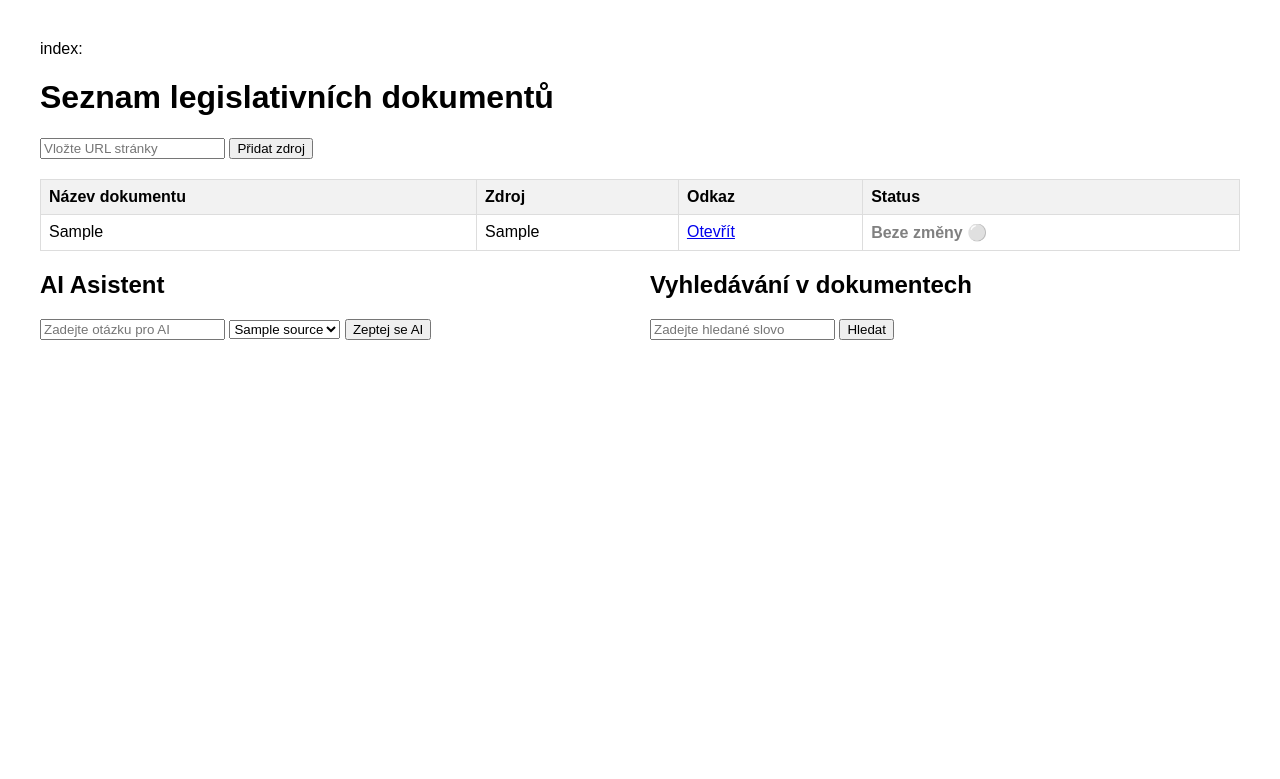
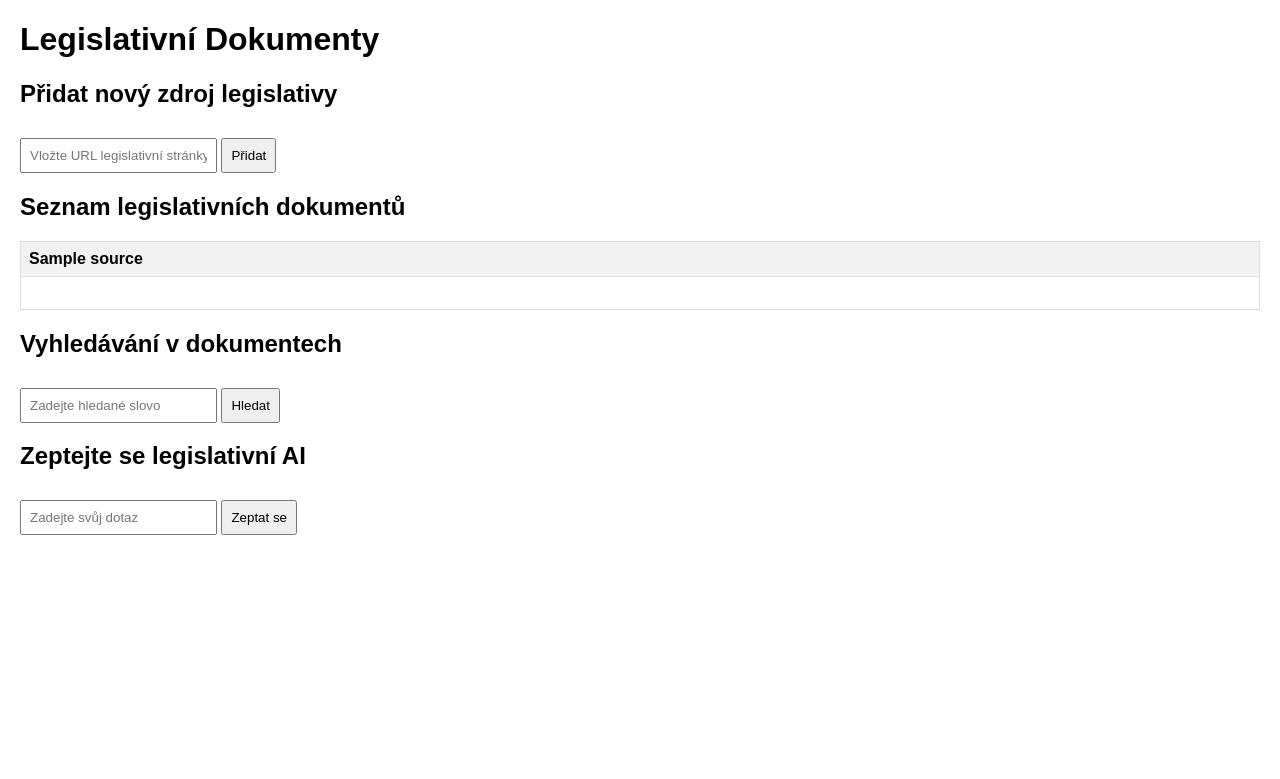
Before and after one commit to Maikl76/legislativa-app, a Flask app: template templates/index.html in a window 1280 px wide. Shown: the top 779 px of the page. Run offline with Flask 3, Linux system fonts and the light colour scheme; the template is opened without the code that fills it: most values are stand-ins (such as "Sample title", 1, 10 or a date in 2020); lists and menus that the app fills with data are empty.

Commit message:
Update index.html

```diff
--- a/templates/index.html
+++ b/templates/index.html
@@ -1,14 +1,13 @@
-index: <!DOCTYPE html>
+<!DOCTYPE html>
 <html lang="cs">
 <head>
     <meta charset="UTF-8">
     <meta name="viewport" content="width=device-width, initial-scale=1.0">
-    <title>Legislativa</title>
+    <title>Legislativní Dokumenty</title>
     <style>
         body {
             font-family: Arial, sans-serif;
             margin: 20px;
-            padding: 20px;
         }
         table {
             width: 100%;
@@ -23,110 +22,90 @@ index: <!DOCTYPE html>
         th {
             background-color: #f2f2f2;
         }
-        .status {
-            font-weight: bold;
+        input, button {
+            padding: 8px;
+            margin-top: 10px;
         }
-        .new { color: green; }
-        .updated { color: orange; }
-        .unchanged { color: gray; }
-        #searchResults, #aiResults {
+        #searchResults, #aiResponse {
+            border: 1px solid #ccc;
+            padding: 10px;
             margin-top: 20px;
-            padding: 10px;
-            border: 1px solid #ccc;
             display: none;
-        }
-        .column-container {
-            display: flex;
-            gap: 20px;
-        }
-        .column {
-            flex: 1;
+            width: 100%;
+            max-width: 600px;
         }
     </style>
 </head>
 <body>
 
-    <h1>Seznam legislativních dokumentů</h1>
+    <h1>Legislativní Dokumenty</h1>
 
-    <!-- Přidání nového zdroje -->
+    <!-- ✅ Formulář pro přidání nové legislativní stránky -->
+    <h2>Přidat nový zdroj legislativy</h2>
     <form action="/add_source" method="post">
-        <input type="text" name="url" placeholder="Vložte URL stránky" required>
-        <button type="submit">Přidat zdroj</button>
+        <input type="text" name="url" placeholder="Vložte URL legislativní stránky" required>
+        <button type="submit">Přidat</button>
     </form>
 
-    <!-- Tabulka dokumentů -->
+    <!-- ✅ Tabulka s dokumenty (dynamická podle počtu webů) -->
+    <h2>Seznam legislativních dokumentů</h2>
     <table>
         <tr>
-            <th>Název dokumentu</th>
-            <th>Zdroj</th>
-            <th>Odkaz</th>
-            <th>Status</th>
+            {% for source in sources %}
+                <th>{{ source }}</th>
+            {% endfor %}
         </tr>
+        <tr>
+            {% for source in sources %}
+                <td>
+                    <ul>
                         {% for document in documents %}
-        <tr>
-            <td>{{ document["Název dokumentu"] }}</td>
-            <td>{{ document["Odkaz na zdroj"] }}</td>
-            <td><a href="{{ document['Soubor'] }}" target="_blank">Otevřít</a></td>
-            <td class="status {% if document_status.get(document['Název dokumentu']) == 'Nový ✅' %}new{% elif document_status.get(document['Název dokumentu']) == 'Aktualizován 🟡' %}updated{% else %}unchanged{% endif %}">
+                            {% if document["Odkaz na zdroj"] == source %}
+                                <li>
+                                    <a href="{{ document['Soubor'] }}" target="_blank">{{ document["Název dokumentu"] }}</a>
+                                    <span style="color: {% if document_status.get(document['Název dokumentu']) == 'Nový ✅' %}green
+                                                 {% elif document_status.get(document['Název dokumentu']) == 'Aktualizováno 🟡' %}orange
+                                                 {% else %}gray{% endif %};">
                                         {{ document_status.get(document["Název dokumentu"], "Beze změny ⚪") }}
+                                    </span>
+                                </li>
+                            {% endif %}
+                        {% endfor %}
+                    </ul>
                 </td>
+            {% endfor %}
         </tr>
-        {% endfor %}
     </table>
 
-    <div class="column-container">
-        <!-- AI Asistent -->
-        <div class="column">
-            <h2>AI Asistent</h2>
-            <form id="aiForm">
-                <input type="text" id="aiQuestion" placeholder="Zadejte otázku pro AI" required>
-                <select id="aiSource">
-                    {% for source in sources %}
-                        <option value="{{ source }}">{{ source }}</option>
-                    {% endfor %}
-                </select>
-                <button type="submit">Zeptej se AI</button>
-            </form>
-            <div id="aiResults">
-                <h3>Odpověď AI:</h3>
-                <p id="aiResponse"></p>
-            </div>
-        </div>
-
-        <!-- Vyhledávač v dokumentech -->
-        <div class="column">
+    <!-- ✅ Vyhledávání v dokumentech -->
     <h2>Vyhledávání v dokumentech</h2>
     <form id="searchForm">
         <input type="text" id="searchQuery" placeholder="Zadejte hledané slovo" required>
         <button type="submit">Hledat</button>
     </form>
+
+    <!-- ✅ Výsledky hledání vedle tabulky -->
     <div id="searchResults">
         <h3>Výsledky hledání:</h3>
         <ul id="resultsList"></ul>
     </div>
-        </div>
+
+    <!-- ✅ Formulář pro dotazy na AI -->
+    <h2>Zeptejte se legislativní AI</h2>
+    <form id="askForm">
+        <input type="text" id="askQuery" placeholder="Zadejte svůj dotaz" required>
+        <button type="submit">Zeptat se</button>
+    </form>
+
+    <!-- ✅ Odpověď AI -->
+    <div id="aiResponse">
+        <h3>Odpověď AI:</h3>
+        <p id="aiAnswer"></p>
     </div>
 
+    <!-- ✅ JavaScript pro vyhledávání a AI asistenta -->
     <script>
-        // AI Asistent
-        document.getElementById("aiForm").addEventListener("submit", function(event) {
-            event.preventDefault();
-            let question = document.getElementById("aiQuestion").value;
-            let source = document.getElementById("aiSource").value;
-
-            fetch("/ask", {
-                method: "POST",
-                body: new URLSearchParams({ question: question, source: source }),
-                headers: { "Content-Type": "application/x-www-form-urlencoded" }
-            })
-            .then(response => response.json())
-            .then(result => {
-                document.getElementById("aiResponse").innerText = result.answer || "Žádná odpověď.";
-                document.getElementById("aiResults").style.display = "block";
-            });
-        });
-
-        // Vyhledávač v dokumentech
+        // ✅ Vyhledávání v dokumentech
         document.getElementById("searchForm").addEventListener("submit", function(event) {
             event.preventDefault();
             let query = document.getElementById("searchQuery").value;
@@ -142,13 +121,13 @@ index: <!DOCTYPE html>
                 resultsList.innerHTML = "";
 
                 if (results.error) {
-                    resultsList.innerHTML = <li style="color:red;">${results.error}</li>;
+                    resultsList.innerHTML = `<li style="color:red;">${results.error}</li>`;
                 } else if (results.length === 0) {
-                    resultsList.innerHTML = <li style="color:gray;">Nenalezen žádný výsledek.</li>;
+                    resultsList.innerHTML = `<li style="color:gray;">Nenalezen žádný výsledek.</li>`;
                 } else {
                     results.forEach(result => {
                         let li = document.createElement("li");
-                        li.innerHTML = <b>${result.document}</b> (<a href="${result.source}" target="_blank">Zdroj</a>): <br> "${result.text}";
+                        li.innerHTML = `<b>${result.document}</b> (<a href="${result.source}" target="_blank">Zdroj</a>): <br> "${result.text}"`;
                         resultsList.appendChild(li);
                     });
                 }
@@ -156,6 +135,23 @@ index: <!DOCTYPE html>
                 document.getElementById("searchResults").style.display = "block";
             });
         });
+
+        // ✅ Odeslání dotazu na AI
+        document.getElementById("askForm").addEventListener("submit", function(event) {
+            event.preventDefault();
+            let query = document.getElementById("askQuery").value;
+
+            fetch("/ask", {
+                method: "POST",
+                body: new URLSearchParams({ question: query }),
+                headers: { "Content-Type": "application/x-www-form-urlencoded" }
+            })
+            .then(response => response.json())
+            .then(data => {
+                document.getElementById("aiAnswer").innerText = data.answer || "Nepodařilo se získat odpověď.";
+                document.getElementById("aiResponse").style.display = "block";
+            });
+        });
     </script>
 
 </body>
```
Lines whose indentation alone changed are shown as unchanged.
